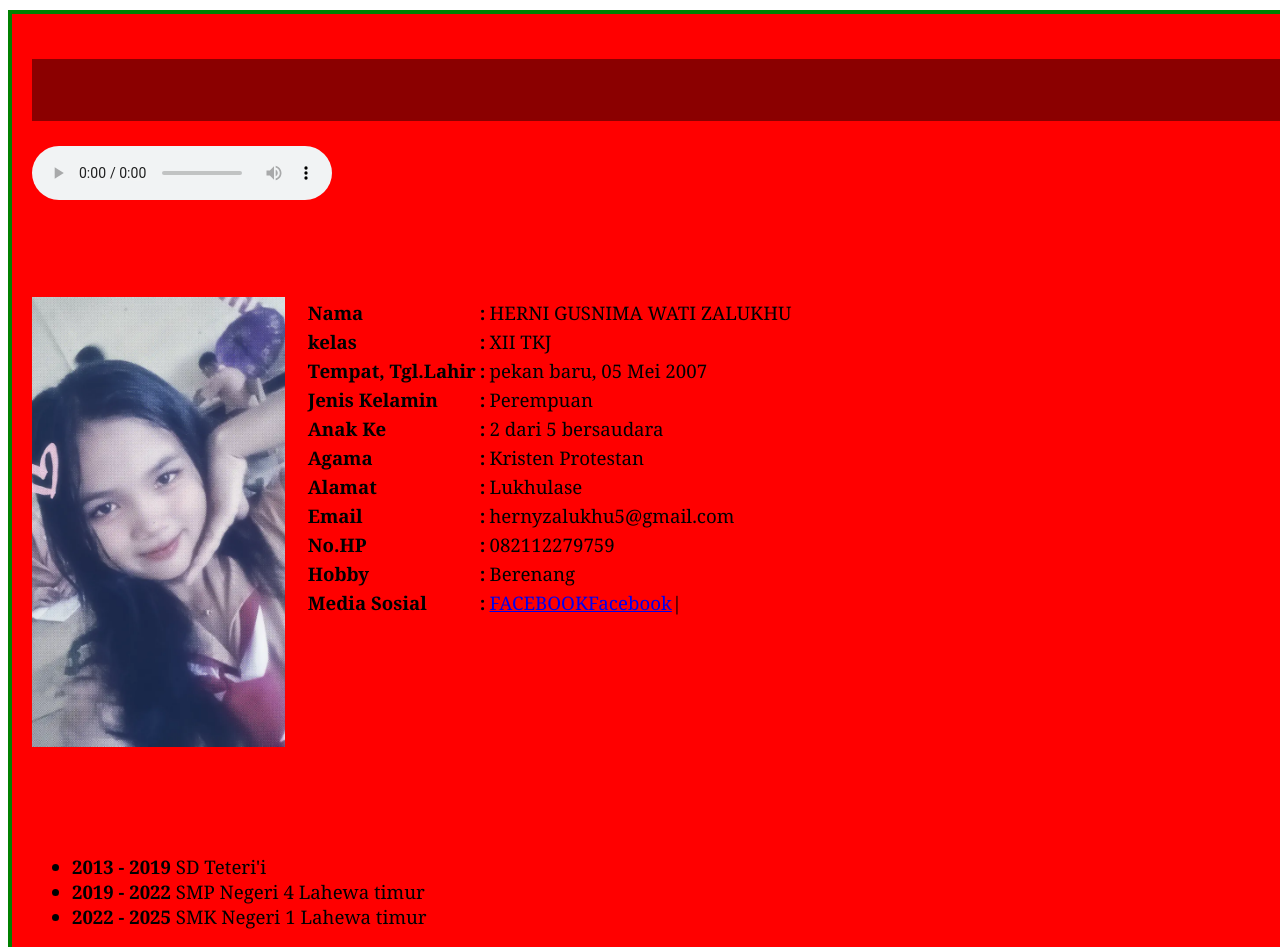
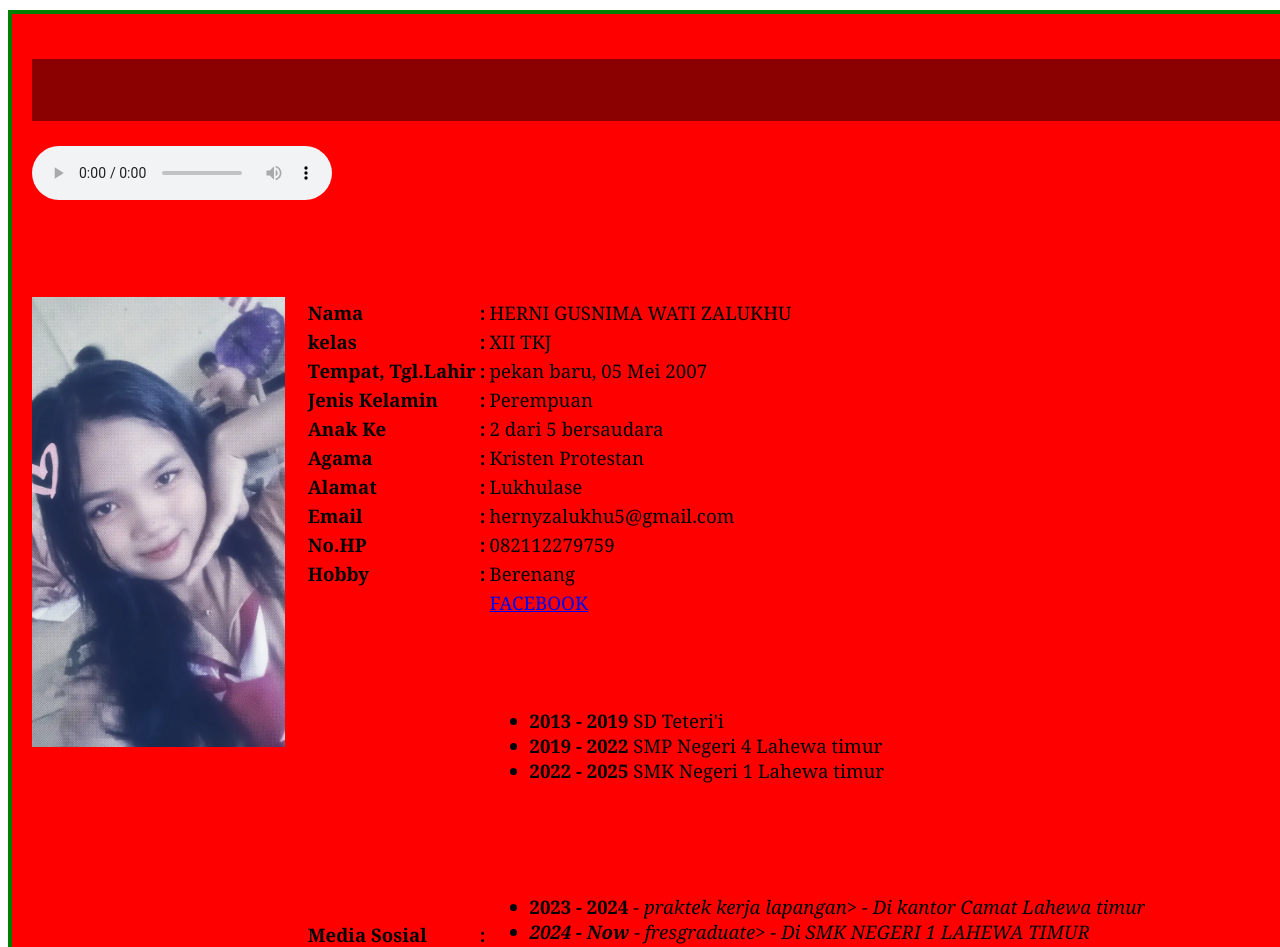
Before and after one commit to Herni5/HERNI, a plain HTML site: page index.html in a window 1280 px wide. Shown: the top 947 px of the page. Drawn offline with Linux system fonts and the light colour scheme.

Commit message:
Update index.html

```diff
--- a/index.html
+++ b/index.html
@@ -76,7 +76,7 @@
 <tr>
 								<th>Media Sosial</th>
 								<th>:</th>
-								<td><a href="https://www.facebook.com/photo.php?fbid=466247219412358&set=a.103865155650568&type=3&mibextid=hnQQrChkSqkykvoJ">FACEBOOK<a><a href="link media sosial">Facebook</a>| <a href="https://www.instagram.com/herny8013?igsh=ZXVtZThqY3ZibXl0"https://www.tiktok.com/@sadgrilza?_t=ZS-8uCxZ7WymaG&_r=1a>
+								<td><a href="https://www.facebook.com/photo.php?fbid=466247219412358&set=a.103865155650568&type=3&mibextid=hnQQrChkSqkykvoJ">FACEBOOK<a><a| <a href="https://www.instagram.com/herny8013?igsh=ZXVtZThqY3ZibXl0"|<a href="https://www.tiktok.com/@sadgrilza?_t=ZS-8uCxZ7WymaG&_r=1a>
 											</tr>
 					</tr>
 				</table>
```
